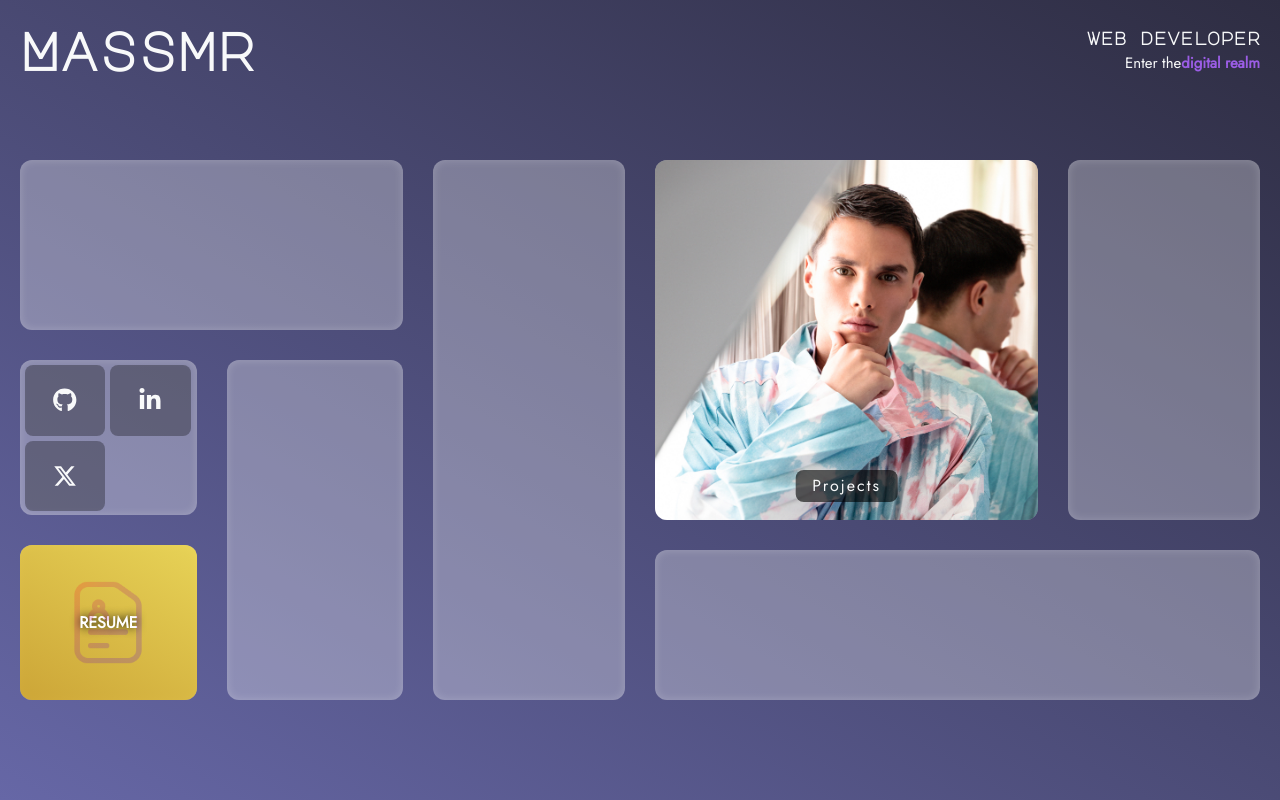
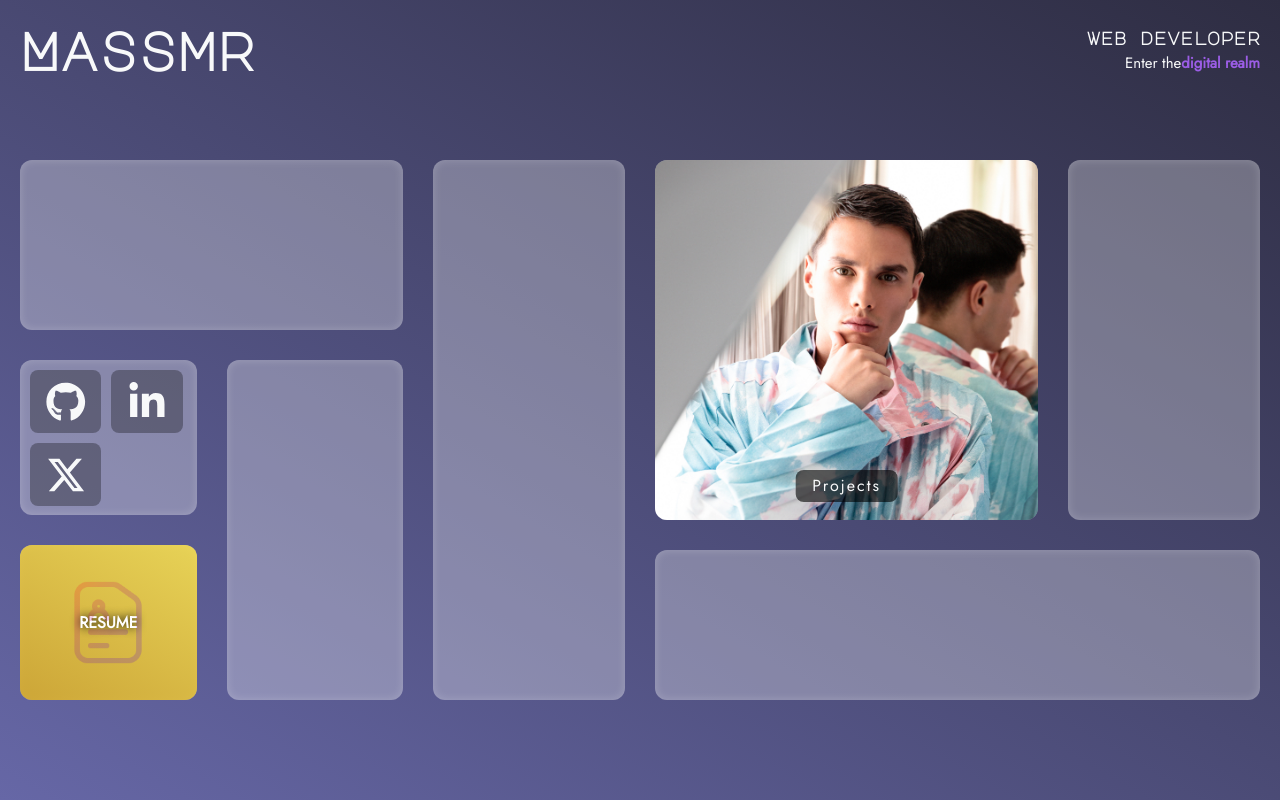
Before and after one commit to massmr/massmr.xyz---react-portfolio, a React (Vite) app: page / in a window 1280 px wide. Built offline with nearby package versions, Linux system fonts and the light colour scheme; a web font is replaced by a local one.

Commit message:
resize link-item in desktop mode

```diff
--- a/src/GridOnFlex/Items/Item5.css
+++ b/src/GridOnFlex/Items/Item5.css
@@ -17,3 +17,10 @@
   width: 50px !important;
   height: 50px !important;
 }
+
+@media (min-width: 1024px) {
+  .item-5-wrapper {
+    gap: 10px;
+    padding: 10px;
+  }
+}
--- a/src/GridOnFlex/LinkItem/LinkItem.css
+++ b/src/GridOnFlex/LinkItem/LinkItem.css
@@ -23,3 +23,13 @@
 .link-item-modale > .link-icon {
   transform: scale(2.5) !important
 }
+
+@media (min-width: 1024px) {
+  .link-item {
+    width: calc(100% / 2 - 7px);
+    height: calc(100% / 2 - 4.5px);
+  }
+  .link-icon {
+    transform: scale(2.5);
+  }
+}
```
